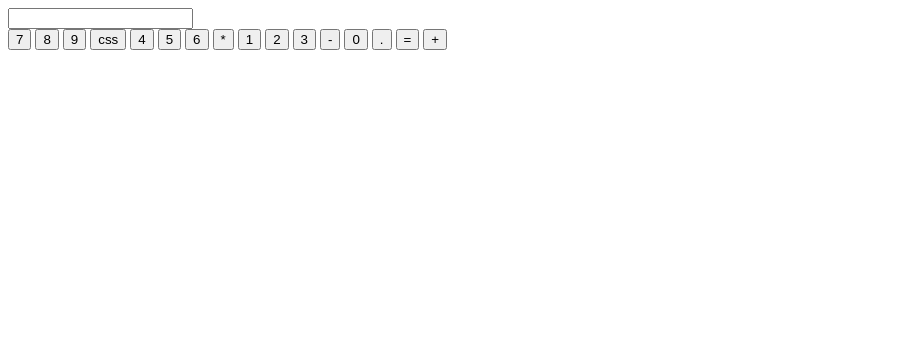
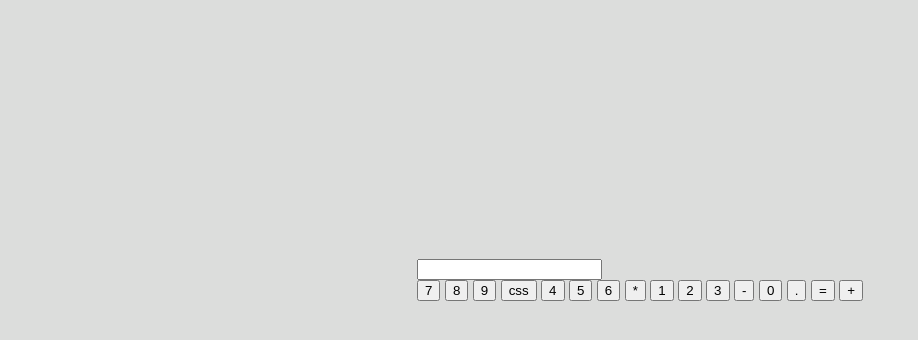
Before and after one commit to shantanunimkande/Assignment-21css, a plain HTML site: page index.html in a window 1280 px wide. Shown: the whole page, without its empty margins (0-918 px from the left). Drawn offline with Linux system fonts and the light colour scheme.

Commit message:
Body css added

```diff
--- a/index.html
+++ b/index.html
@@ -3,6 +3,33 @@
 <head>
 
   <title>Calculator</title>
+  <style>
+
+
+  body {
+    display: flex;
+    justify-content: center;
+    align-items: center;
+    height: 70vh;
+    background-color: #dcdddc;
+    font-family: Arial, sans-serif;
+    margin: 0;
+    padding: 0;
+    box-sizing: border-box;
+  }
+
+
+
+
+
+
+
+
+
+
+
+</style>
+
 </head>
 <body>
   <div class="calculator">
```
